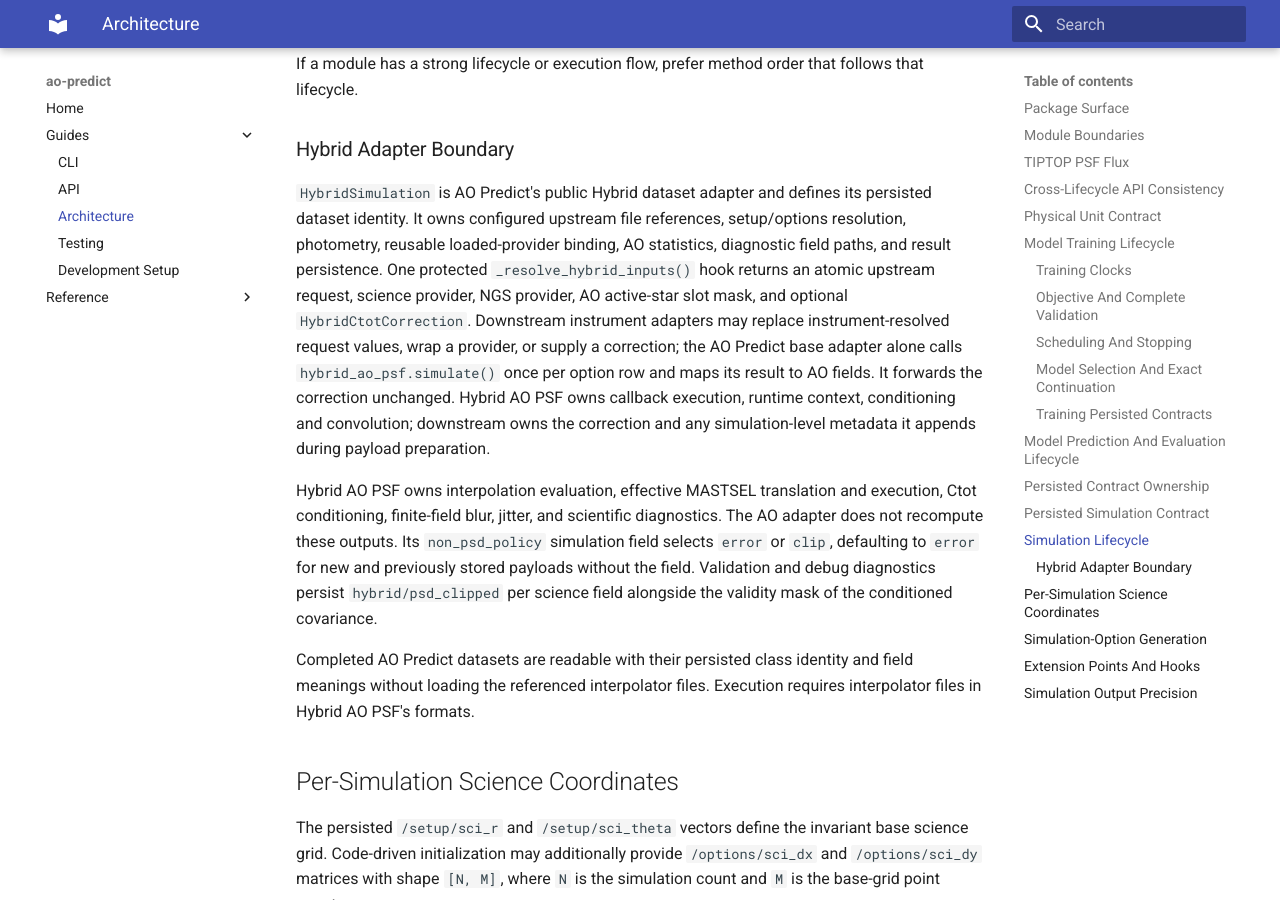
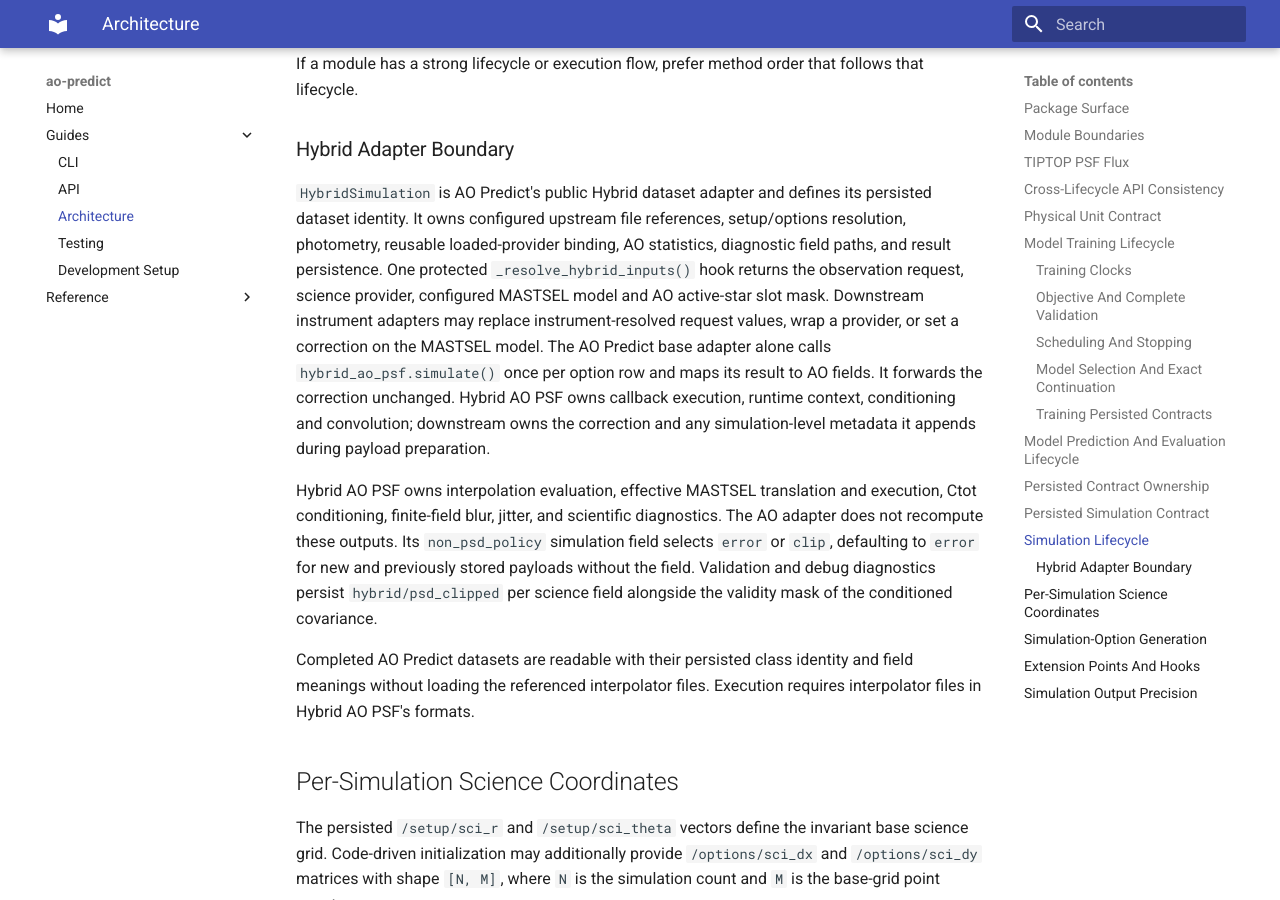
Before and after one commit to nvnunes/ao-predict, an MkDocs documentation site: the page built from docs/architecture.md, in a window 1280 px wide and 900 px high, scrolled down 10129 px. Built offline with MkDocs 1.6.1 and Material for MkDocs 9.7.7, drawn with Linux system fonts in a browser that asks for light colours.

Commit message:
Use explicit low-order models in Hybrid simulations

```diff
--- a/docs/architecture.md
+++ b/docs/architecture.md
@@ -444,11 +444,11 @@ follows that lifecycle.
 its persisted dataset identity. It owns configured upstream file references,
 setup/options resolution, photometry, reusable loaded-provider
 binding, AO statistics, diagnostic field paths, and result persistence. One
-protected `_resolve_hybrid_inputs()` hook returns an atomic upstream request,
-science provider, NGS provider, AO active-star slot mask, and optional
-`HybridCtotCorrection`. Downstream instrument adapters may replace
-instrument-resolved request values, wrap a provider, or supply a correction;
-the AO Predict base adapter alone calls `hybrid_ao_psf.simulate()` once per
+protected `_resolve_hybrid_inputs()` hook returns the observation request,
+science provider, configured MASTSEL model and AO active-star slot mask.
+Downstream instrument adapters may replace instrument-resolved request values,
+wrap a provider, or set a correction on the MASTSEL model.
+The AO Predict base adapter alone calls `hybrid_ao_psf.simulate()` once per
 option row and maps its result to AO fields.
 It forwards the correction unchanged. Hybrid AO PSF owns callback execution,
 runtime context, conditioning and convolution; downstream owns the correction
```
Also changed, not shown: docs/reference/simulation/hybrid.md (+6 -3 lines), 2 other files.
